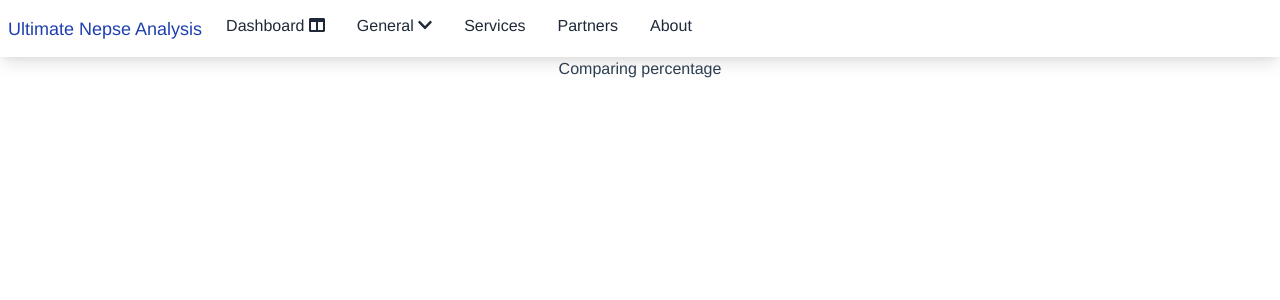
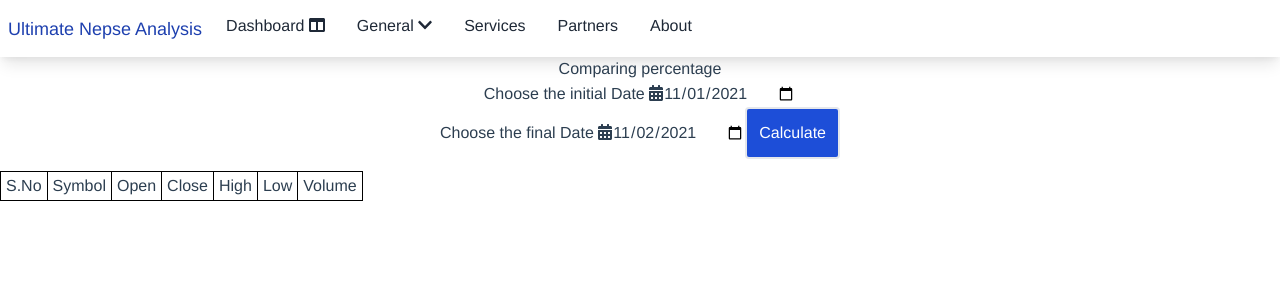
Before and after one commit to bishwo-dahal/nepse-analysis, a Vue app in the folder client/: page /general/compare in a window 1280 px wide. Shown: the top 300 px of the page. Built offline with nearby package versions, Linux system fonts and the light colour scheme.

Commit message:
comparing data of two date

```diff
--- a/client/src/views/General/ComparePercent.vue
+++ b/client/src/views/General/ComparePercent.vue
@@ -1,7 +1,88 @@
 <template>
-  <div>Comparing percentage</div>
+  <div>
+    <div>Comparing percentage</div>
+    <label for="initialDate">
+      Choose the initial Date <fa icon="calendar-alt"
+    /></label>
+    <input type="date" id="initialDate" v-model="initialDate" />
+    <br />
+    <label for="finalDate"
+      >Choose the final Date <fa icon="calendar-alt"
+    /></label>
+    <input type="date" id="finalDate" v-model="finalDate" />
+    <button class="bg-blue-700 button" @click="compare">Calculate</button>
+    <table border="2">
+      <tr v-once>
+        <td>S.No</td>
+        <td>Symbol</td>
+        <td>Open</td>
+        <td>Close</td>
+        <td>High</td>
+        <td>Low</td>
+        <td>Volume</td>
+      </tr>
+      <tr v-for="(result, index) in results" :key="result.symbol">
+        <td>{{ index + 1 }}</td>
+        <td>{{ result.symbol }}</td>
+        <td
+          :class="result.open > 0 ? 'bg-yellow-500' : 'bg-red-800 text-white'"
+        >
+          {{ result.open }}%
+        </td>
+        <td
+          :class="result.close > 0 ? 'bg-yellow-500' : 'bg-red-800 text-white'"
+        >
+          {{ result.close }}%
+        </td>
+        <td
+          :class="result.high > 0 ? 'bg-yellow-500' : 'bg-red-800 text-white'"
+        >
+          {{ result.high }}%
+        </td>
+        <td :class="result.low > 0 ? 'bg-yellow-500' : 'bg-red-800 text-white'">
+          {{ result.low }}%
+        </td>
+        <td :class="result.vol > 0 ? 'bg-yellow-500' : 'bg-red-800 text-white'">
+          {{ result.vol }}%
+        </td>
+      </tr>
+    </table>
+  </div>
 </template>
 
 <script>
-export default {};
+export default {
+  name: "ComparePercent",
+  data() {
+    return {
+      initialDate: "",
+      finalDate: "",
+      results: [],
+    };
+  },
+  methods: {
+    compare: async function () {
+      let result = await this.$axios.get(
+        `/general/compare-percent?initial=${this.initialDate}&final=${this.finalDate}`
+      );
+      if (result.data.status == 200) {
+        this.results = result.data.data;
+      }
+    },
+  },
+  mounted() {
+    let final = new Date();
+    let initial = new Date(final);
+    initial.setDate(final.getDate() - 1);
+    this.initialDate = initial.toISOString().slice(0, 10);
+    this.finalDate = final.toISOString().slice(0, 10);
+  },
+};
 </script>
+
+<style>
+td {
+  border: 1px solid black;
+  padding: 2px 5px;
+}
+</style>
```
Also changed, not shown: 2 other files (tests, documents, lock files or other folders).
